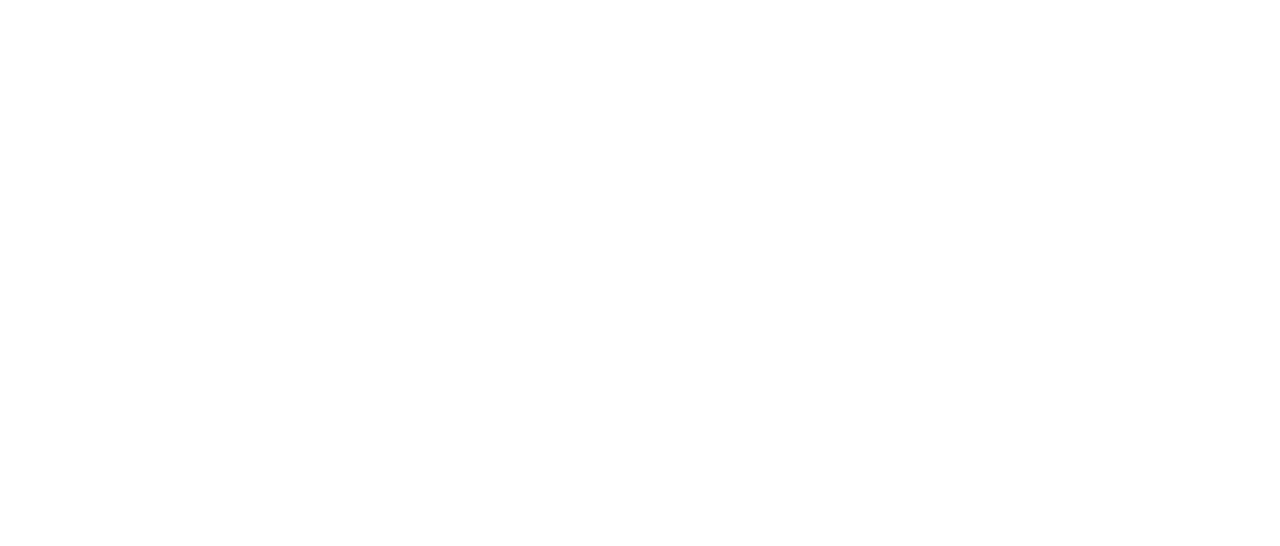
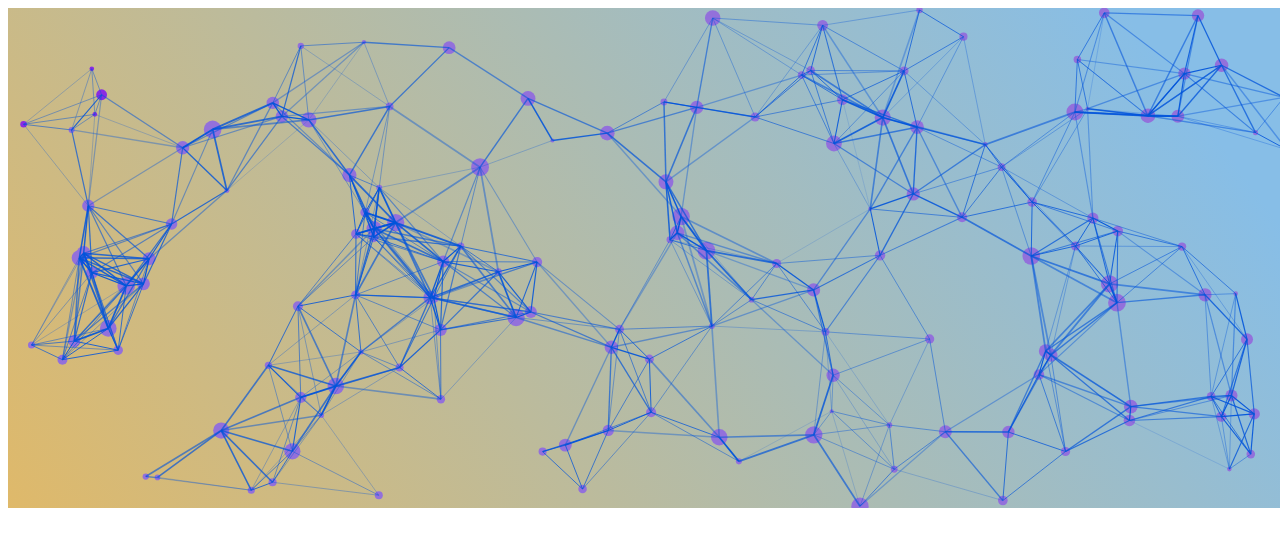
Before and after one commit to Matej-ch/particles, a website built with webpack: page dist/index.html in a window 1280 px wide. Built offline with nearby package versions, Linux system fonts and the light colour scheme.

Commit message:
refactor code ,added line Modifier

```diff
--- a/src/css/main.css
+++ b/src/css/main.css
@@ -3,11 +3,3 @@
   padding: 0;
   box-sizing: border-box;
 }
-
-#canvas1 {
-  position: absolute;
-  top: 0;
-  left: 0;
-  width: 100%;
-  height: 100%;
-}
--- a/src/index.js
+++ b/src/index.js
@@ -1,12 +1,13 @@
-import "./css/main.css";
 import PBackground from "./js/PBackground";
 
-/*const bg = new PBackground({
+const bg = new PBackground({
   canvasSelector: '#canvas1',
   bgColor:'linear-gradient(0.15turn, rgb(223, 185, 106, 1), rgb(135, 190, 231, 1)90% )',
+  canvasH: 500,
   speedMod: 0.25,
+  particleCount: 150,
   lineColor: [0, 84, 219]});
 bg.init();
-bg.animate();*/
+bg.animate();
 
-module.exports.PBackground = PBackground;
+//module.exports.PBackground = PBackground;
--- a/src/js/PBackground.js
+++ b/src/js/PBackground.js
@@ -16,7 +16,7 @@ import colors from "./colors";
  *
  * @param {number} canvasH height of canvas
  *
- * @param {Object.<boolean>} runAnimation Enables animation of particles
+ * @param {Object<boolean>} runAnimation Enables animation of particles
  *
  * @param {number} particleCount Number of particles
  *
@@ -26,7 +26,9 @@ import colors from "./colors";
  *
  * @param {number} speedMod Speed modifier of particles
  *
- * @param {array} lineColor Color of connecting lines
+ * @param {Array<number>} lineColor Color of connecting lines
+ *
+ * @param {number} lineModifier Distance of line when to connect , lower number shorter distance
  *
  * @constructor
  */
@@ -42,7 +44,8 @@ class PBackground {
                 alpha = true,
                 speedMod = 5,
                 bgColor = 'black',
-                lineColor = null
+                lineColor = null,
+                lineModifier= 20000,
               } = {}) {
 
     this.canvasSelector = canvasSelector;
@@ -55,9 +58,11 @@ class PBackground {
     this.alpha = alpha;
     this.speedMod = speedMod;
     this.mouseInteraction = mouseInteraction;
+    this.lineModifier = lineModifier
 
     if (this.mouseInteraction) {
-      mouse.radius = mouseRadius;
+      this.mouseRadius = mouseRadius;
+      mouse.radius = this.mouseRadius;
     }
 
     if (lineColor) {
@@ -107,7 +112,7 @@ class PBackground {
     window.addEventListener('resize', e => {
       this.canvas.width = innerWidth;
       this.canvas.height = innerHeight;
-      mouse.radius = ((this.canvas.height / 100) * (this.canvas.height / 100));
+      mouse.radius = ((this.canvas.height / this.mouseRadius) * (this.canvas.height / this.mouseRadius));
       this.init();
     })
   }
@@ -162,7 +167,7 @@ class PBackground {
           ((this.particlesArray[i].y - this.particlesArray[j].y) * (this.particlesArray[i].y - this.particlesArray[j].y));
 
         if (distance < (this.canvas.width / 7) * (this.canvas.height / 7)) {
-          opacity = 1 - (distance / 20000);
+          opacity = 1 - (distance / this.lineModifier);
           this.ctx.strokeStyle = `rgba(${this.lineColor.r}, ${this.lineColor.g}, ${this.lineColor.b}, ${opacity})`;
           this.ctx.lineWidth = this.particlesArray[i].size / 5;
           this.ctx.beginPath();
```
Also changed, not shown: README.md, dist/index.html, dist/main.css, dist/main.js, 2 other files.
